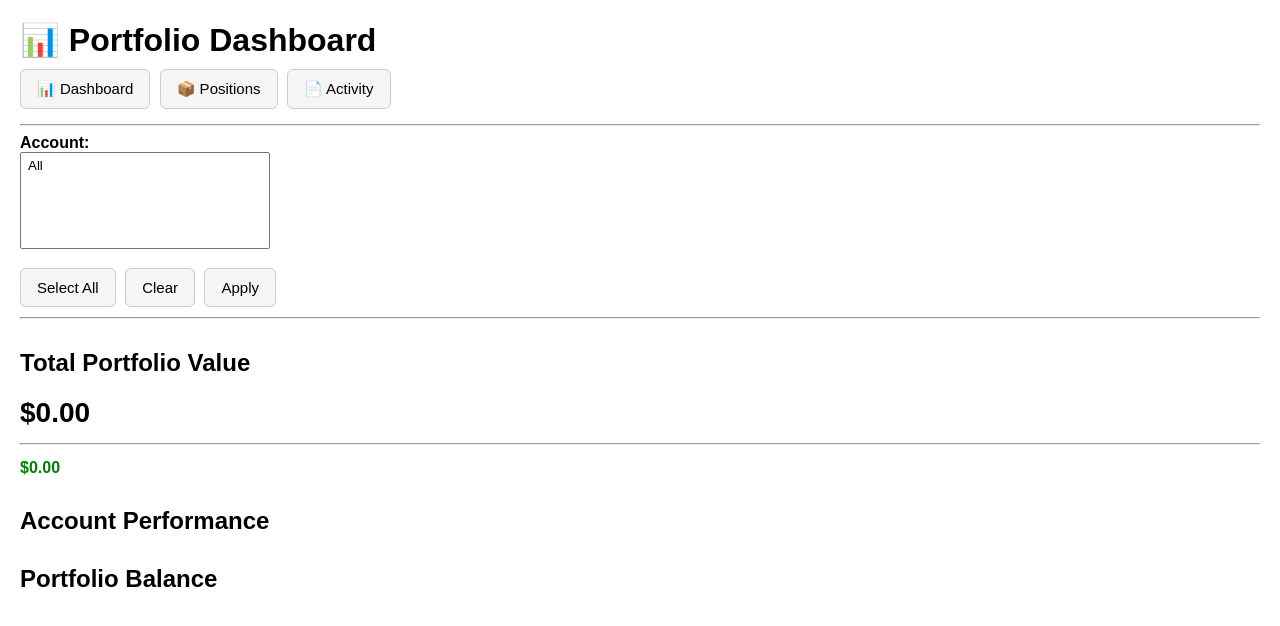
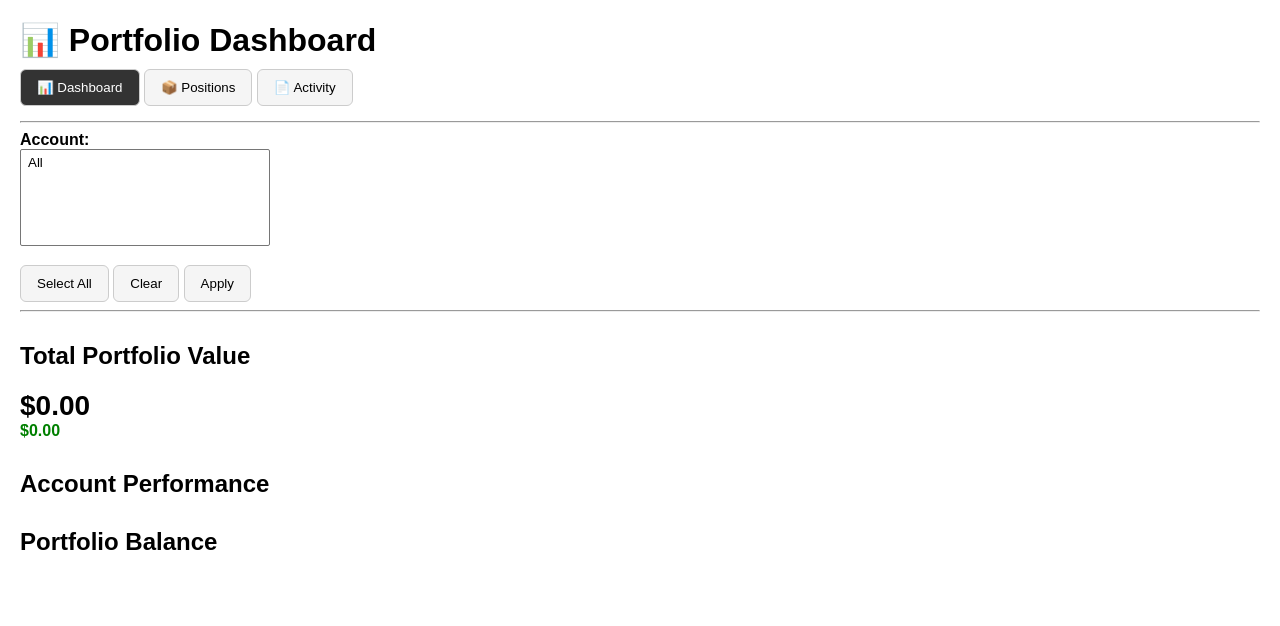
Before and after one commit to bstanfor/StockTrackingApp, a Flask app: page / in a window 1280 px wide. Shown: the top 626 px of the page. Run offline with Flask 3, Linux system fonts and the light colour scheme; data that the repository does not hold is empty.

Commit message:
UI Updates to tabs Activity was showing portfolio pie chart, but fix updated tab isolation persistent tab state (localStorage) Single, clean JS block (no duplicates Smoother UI + better layout Fixed structure)

```diff
--- a/app/templates/index.html
+++ b/app/templates/index.html
@@ -26,57 +26,51 @@
         .positive { color: green; font-weight: bold; }
         .negative { color: red; font-weight: bold; }
 
-        .cards {
-            display: flex;
-            gap: 20px;
-            margin-bottom: 20px;
-        }
-
-        .card {
-            border: 1px solid #ccc;
-            padding: 12px;
-            width: 180px;
-            border-radius: 8px;
-            text-align: center;
-        }
-
-        form div {
-            margin-bottom: 8px;
-        }
-
         button {
             padding: 10px 16px;
-            font-size:  15px;
             cursor: pointer;
-            margin-right: 5px; /* ✅ ADDED */
-        }
-
-        /* ✅ tab buttons */
-        button {
             border-radius: 6px;
             border: 1px solid #ccc;
             background: #f5f5f5;
         }
+
+        button.active {
+            background: #333;
+            color: white;
+        }
+
         button:hover {
             background: #ddd;
         }
 
         input, select {
             padding: 5px;
-            width:  100%;
+            width: 100%;
         }
-        /* ✅ Style Update */
+
         #accountSelect {
             width: 250px;
         }
-                /* ✅ IMPROVEMENT for cleaner spacing */
-        #selectedTags {
-            margin-top: 8px;
-        }
-        /* ✅ SPACING BETWEEN TAGS (NEW) */
+
         #selectedTags span {
             margin: 4px;
             display: inline-block;
+            background: #007bff;
+            color: white;
+            padding: 5px 10px;
+            border-radius: 15px;
+            cursor: pointer;
+        }
+
+        /* ✅ Smooth tab transitions */
+        .tab {
+            display: none;
+            animation: fadeIn 0.2s ease-in;
+        }
+
+        @keyframes fadeIn {
+            from { opacity: 0; }
+            to { opacity: 1; }
         }
     </style>
 </head>
@@ -85,22 +79,19 @@
 
 <h1>📊 Portfolio Dashboard</h1>
 
-<!-- ✅ TABS NAV -->
+<!-- ✅ Tabs -->
 <div style="margin-bottom:15px;">
-    <button onclick="showTab('dashboard', this)">📊 Dashboard</button>
-    <button onclick="showTab('positions', this)">📦 Positions</button>
-    <button onclick="showTab('activity', this)">📄 Activity</button>
+    <button id="btn-dashboard" onclick="showTab('dashboard')">📊 Dashboard</button>
+    <button id="btn-positions" onclick="showTab('positions')">📦 Positions</button>
+    <button id="btn-activity" onclick="showTab('activity')">📄 Activity</button>
 </div>
 
 <hr>
 
+<!-- ✅ Account Filter -->
+<form method="get" id="accountForm">
+    <b>Account:</b><br>
 
-
-<!-- ✅ ACCOUNT FILTER -->
-<form method="get" id="accountForm">
-    <label><b>Account:</b></br>
-
-    <!-- ✅ MULTI SELECT -->
     <select id="accountSelect" name="account" multiple size="5">
         {% for acc in accounts %}
         <option value="{{ acc }}" {% if acc in selected_account %}selected{% endif %}>
@@ -111,28 +102,21 @@
 
     <br><br>
 
-    <!-- ✅ ACTION BUTTONS -->
     <button type="button" onclick="selectAll()">Select All</button>
     <button type="button" onclick="clearSelection()">Clear</button>
     <button type="submit">Apply</button>
-
 </form>
 
-<!-- ✅ SELECTED TAGS -->
-<div id="selectedTags" style="margin-top:10px;"></div>
+<div id="selectedTags"></div>
 
 <hr>
 
-
-<!-- ✅ DASHBOARD TAB -->
-<div id="dashboardTab">
+<!-- ✅ DASHBOARD -->
+<div id="dashboardTab" class="tab">
 
 <h2>Total Portfolio Value</h2>
 <div style="font-size:28px; font-weight:bold;">
     ${{ "%.2f"|format(portfolio_value) }}
-<hr>
-
-
 </div>
 
 <div class="{% if total_pnl >= 0 %}positive{% else %}negative{% endif %}">
@@ -140,14 +124,9 @@
 </div>
 
 <h2>Account Performance</h2>
-
 {% if account_performance %}
 <table>
-<tr>
-    <th>Account</th>
-    <th>P&L</th>
-    <th>Return %</th>
-</tr>
+<tr><th>Account</th><th>P&L</th><th>Return %</th></tr>
 {% for acc in account_performance %}
 <tr>
 <td>{{ acc.account }}</td>
@@ -165,29 +144,18 @@
 <h2>Portfolio Balance</h2>
 <div>{{ equity_chart|safe }}</div>
 
-
-
 </div>
 
-<div id="positionsTab">
+<!-- ✅ POSITIONS -->
+<div id="positionsTab" class="tab">
 
-<!-- ✅ POSITIONS -->
 <h2>Positions</h2>
-
 {% if positions %}
 <table>
 <tr>
-    <th>Symbol</th>
-    <th>Shares</th>
-    <th>Price</th>
-    <th>Avg Cost</th>
-    <th>Value</th>
-    <th>Unrealized P&L</th>
-    <th>Unrealized %</th>
-    <th>Allocation %</th>
-
+<th>Symbol</th><th>Shares</th><th>Price</th><th>Avg Cost</th>
+<th>Value</th><th>P&L</th><th>%</th><th>Alloc %</th>
 </tr>
-
 {% for p in positions %}
 <tr>
 <td>{{ p.symbol }}</td>
@@ -198,20 +166,15 @@
 
 <td class="{% if p.unrealized_pnl >= 0 %}positive{% else %}negative{% endif %}">
 ${{ "%.2f"|format(p.unrealized_pnl) }}
-
 </td>
 
 <td class="{% if p.unrealized_pct >= 0 %}positive{% else %}negative{% endif %}">
 {{ "%.2f"|format(p.unrealized_pct) }}%
 </td>
 
-    <td>
-        {{ "%.2f"|format(p.allocation_pct) }}%
-    </td>
-
+<td>{{ "%.2f"|format(p.allocation_pct) }}%</td>
 </tr>
 {% endfor %}
-
 </table>
 {% else %}
 <p>No open positions</p>
@@ -220,33 +183,21 @@
 <hr>
 
 <h2>Portfolio Allocation</h2>
-<div>
-    {{ allocation_chart|safe }}
-</div>
-
-<div id="activityTab" style="display:none;">
+<div>{{ allocation_chart|safe }}</div>
 
 </div>
 
- <!-- ✅ ACTIVITY TAB -->
- <div id="activityTab" style="display:none;">
+<!-- ✅ ACTIVITY -->
+<div id="activityTab" class="tab">
 
-<!-- ✅ TRANSACTIONS -->
 <h2>Transactions</h2>
 
 {% if transactions %}
 <table>
 <tr>
-    <th>Date</th>
-    <th>Account</th>
-    <th>Symbol</th>
-    <th>Type</th>
-    <th>Shares</th>
-    <th>Price</th>
-    <th>Amount</th>
-    <th>Realized P&L</th>
-    <th>Realized %</th>
-    <th>Actions</th>
+<th>Date</th><th>Account</th><th>Symbol</th><th>Type</th>
+<th>Shares</th><th>Price</th><th>Amount</th>
+<th>P&L</th><th>%</th><th>Actions</th>
 </tr>
 
 {% for t in transactions %}
@@ -255,7 +206,6 @@
 <td>{{ t.account }}</td>
 <td>{{ t.symbol }}</td>
 <td>{{ t.type }}</td>
-
 <td>{{ "%.2f"|format(t.shares) }}</td>
 <td>${{ "%.2f"|format(t.price) }}</td>
 <td>${{ "%.2f"|format(t.trade_amount) }}</td>
@@ -275,34 +225,24 @@
 </tr>
 {% endfor %}
 </table>
-
 {% else %}
-<p>No transactions yet.</p>
+<p>No transactions</p>
 {% endif %}
 
 <hr>
 
-<!-- ✅ CASH TABLE -->
 <h2>Cash Activity</h2>
 
 {% if cash_flows %}
 <table>
-<tr>
-    <th>Date</th>
-    <th>Account</th>
-    <th>Amount</th>
-    <th>Description</th>
-</tr>
-
+<tr><th>Date</th><th>Account</th><th>Amount</th><th>Description</th></tr>
 {% for c in cash_flows %}
 <tr>
 <td>{{ c.date.strftime('%Y-%m-%d') if c.date else '' }}</td>
 <td>{{ c.account }}</td>
-
 <td class="{% if c.amount >= 0 %}positive{% else %}negative{% endif %}">
 ${{ "%.2f"|format(c.amount) }}
 </td>
-
 <td>{{ c.description }}</td>
 </tr>
 {% endfor %}
@@ -310,49 +250,35 @@
 {% else %}
 <p>No cash activity</p>
 {% endif %}
+
 </div>
-<hr>
 
-<div>
+<!-- ✅ CLEAN JS -->
+<script>
+function showTab(tab) {
+    const tabs = ["dashboard", "positions", "activity"];
 
-<!-- ✅ JAVASCRIPT -->
-<script>
-function showTab(tab, btn=null) {
-    document.getElementById("dashboardTab").style.display = "none";
-    document.getElementById("positionsTab").style.display = "none";
-    document.getElementById("activityTab").style.display = "none";
+    tabs.forEach(t => {
+        document.getElementById(t + "Tab").style.display = "none";
+        document.getElementById("btn-" + t).classList.remove("active");
+    });
 
     document.getElementById(tab + "Tab").style.display = "block";
+    document.getElementById("btn-" + tab).classList.add("active");
 
     localStorage.setItem("activeTab", tab);
-
-    let buttons = document.querySelectorAll("button");
-    buttons.forEach(b => b.style.background = "#f5f5f5");
-
-    if (btn) {
-        btn.style.background = "#333";
-        btn.style.color = "white";
-
-    }
 }
 
+// ✅ account helpers
 function selectAll() {
-    let select = document.getElementById("accountSelect");
-
-    for (let i = 0; i < select.options.length; i++) {
-        select.options[i].selected = true;
-    }
-
+    let s = document.getElementById("accountSelect");
+    for (let i = 0; i < s.options.length; i++) s.options[i].selected = true;
     updateTags();
 }
 
 function clearSelection() {
-    let select = document.getElementById("accountSelect");
-
-    for (let i = 0; i < select.options.length; i++) {
-        select.options[i].selected = false;
-    }
-
+    let s = document.getElementById("accountSelect");
+    for (let i = 0; i < s.options.length; i++) s.options[i].selected = false;
     updateTags();
 }
 
@@ -364,130 +290,28 @@ function updateTags() {
     for (let i = 0; i < select.options.length; i++) {
         if (select.options[i].selected) {
             let val = select.options[i].value;
+
             let tag = document.createElement("span");
             tag.innerHTML = val + " ✕";
-            tag.style = "background:#007bff;color:white;padding:5px 10px;border-radius:15px;margin:4px;cursor:pointer;";
+
             tag.onclick = function() {
                 select.options[i].selected = false;
                 updateTags();
                 document.getElementById("accountForm").submit();
             };
+
             container.appendChild(tag);
         }
     }
 }
 
+// ✅ init
 window.onload = function() {
     updateTags();
     let tab = localStorage.getItem("activeTab") || "dashboard";
     showTab(tab);
 };
-
 </script>
 
 </body>
 </html>
-function openModal() {
-    document.getElementById("modalOverlay").style.display = "flex";
-}
-
-function closeModal() {
-    document.getElementById("modalOverlay").style.display = "none";
-}
-
-// ✅ Close if clicking outside modal
-window.onclick = function(event) {
-    var modal = document.getElementById("modalOverlay");
-    if (event.target === modal) {
-        modal.style.display = "none";
-    }
-}
-</script>
-
-<script>
-function selectAll() {
-    let select = document.getElementById("accountSelect");
-    for (let i = 0; i < select.options.length; i++) {
-        select.options[i].selected = true;
-    }
-    updateTags();
-}
-
-function clearSelection() {
-    let select = document.getElementById("accountSelect");
-    for (let i = 0; i < select.options.length; i++) {
-        select.options[i].selected = false;
-    }
-    updateTags();
-}
-
-// ✅ show selected accounts as pills
-function updateTags() {
-    let select = document.getElementById("accountSelect");
-    let container = document.getElementById("selectedTags");
-    container.innerHTML = ""; // clear
-    for (let i = 0; i < select.options.length; i++) {
-        if (select.options[i].selected) {
-            let value = select.options[i].value;
-            let tag = document.createElement("span");
-            tag.innerHTML = value + " <b style='margin-left:5px; cursor:pointer;'>✕</b>";
-            tag.style = `
-                display:inline-block;
-                background:#007bff;
-                color:white;
-                padding:5px 10px;
-                border-radius:15px;
-                margin:4px;
-                font-size:12px;
-                cursor:pointer;
-            `;
-            // ✅ remove selection on click
-            tag.onclick = function() {
-                for (let j = 0; j < select.options.length; j++) {
-                    if (select.options[j].value === value) {
-                        select.options[j].selected = false;
-                    }
-                }
-                updateTags();
-                document.getElementById("accountForm").submit();
-            };
-            container.appendChild(tag);
-        }
-    }
-}
-
-// ✅ update tags on change
-document.getElementById("accountSelect").addEventListener("change", updateTags);
-
-// ✅ initialize on page load to load last tab on page load
-window.onload = function() {
-    updateTags();
-    let savedTab = localStorage.getItem("activeTab") || "dashboard";
-    // trigger tab display
-    showTab(savedTab);
-};
-
-</script>
-
-<script>
-function showTab(tab, btn=null) {
-    // hide all tabs
-    document.getElementById("dashboardTab").style.display = "none";
-    document.getElementById("positionsTab").style.display = "none";
-    document.getElementById("activityTab").style.display = "none";
-    // show selected
-    document.getElementById(tab + "Tab").style.display = "block";
-    // ✅ save selection
-    localStorage.setItem("activeTab", tab);
-    // ✅ highlight active tab
-    let buttons = document.querySelectorAll("div button");
-    buttons.forEach(b => b.style.background = "#f5f5f5");
-    if (btn) {
-        btn.style.background = "#333";
-        btn.style.color = "white";
-    }
-}
-</script>
-
-</body>
-</html>
```
Lines whose indentation alone changed are shown as unchanged.
